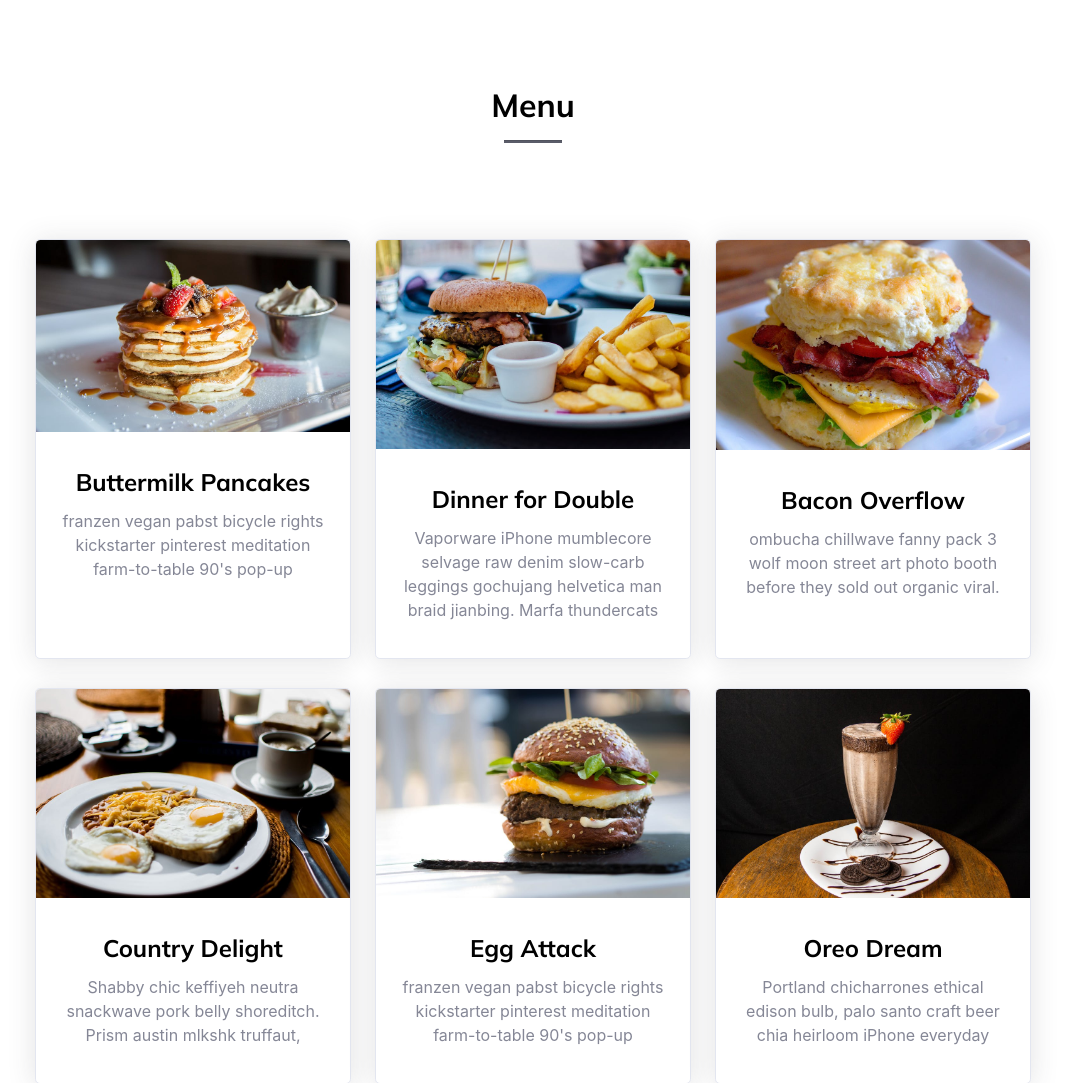
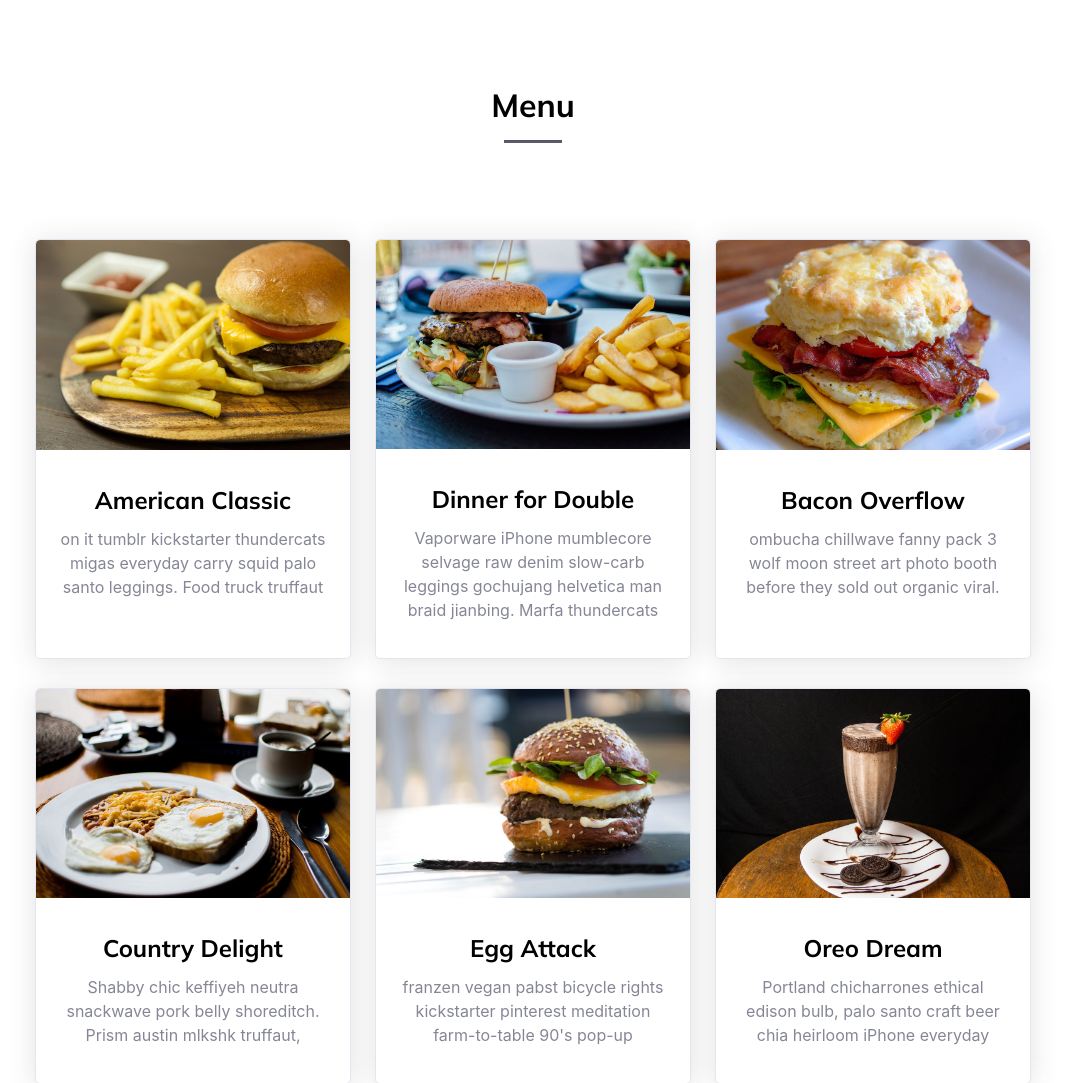
Before and after one commit to Vivek0306/Order_App, a Django app: template menu/templates/home.html in a window 1280 px wide. Shown: the part 1301-2384 px from the top of the page, without its empty margins (107-1172 px from the left). Run offline with Django 3.2, Linux system fonts and the light colour scheme; the template is opened without the code that fills it, so the values that code supplies are empty; some libraries are stand-ins or nearby versions.

Commit message:
added menu items

```diff
--- a/menu/templates/home.html
+++ b/menu/templates/home.html
@@ -87,11 +87,11 @@ Menu
         <div class="row justify-content-center h-100 pt-7 g-4">
           <div class="col-sm-9 col-md-4">
             <div class="card h-100 w-100 shadow rounded-lg">
-                <img class="card-img-top" src="{% static 'img/gallery/item-1.jpeg' %}" alt="" />
+                <img class="card-img-top" src="{% static 'img/gallery/item-8.jpeg' %}" alt="" />
                 <div class="card-body text-center text-md-start">
                 <div class="py-3">
-                  <h4 class="fw-bold card-title">Buttermilk Pancakes</h4>
-                  <p class="card-text">franzen vegan pabst bicycle rights kickstarter pinterest meditation farm-to-table 90's pop-up </p>
+                  <h4 class="fw-bold card-title">American Classic</h4>
+                  <p class="card-text">on it tumblr kickstarter thundercats migas everyday carry squid palo santo leggings. Food truck truffaut </p>
                 </div>
               </div>
             </div>
```
